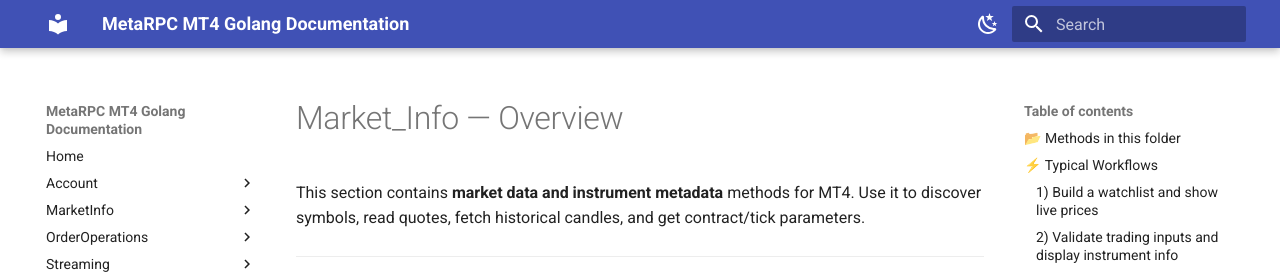
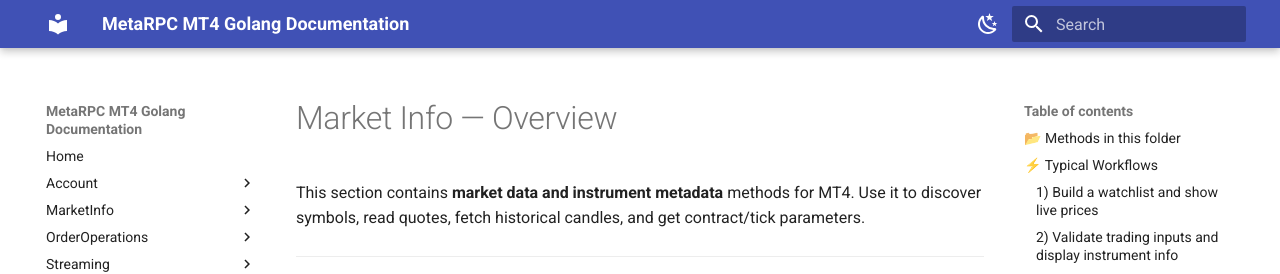
Before and after one commit to MetaRPC/GoMT4, an MkDocs documentation site: the page built from docs/Market_Info/MarketInfo_Overview.md, in a window 1280 px wide and 900 px high. Shown: the top 274 px of the window. Built offline with MkDocs 1.6.1 and Material for MkDocs 9.7.7, drawn with Linux system fonts in a browser that asks for light colours.

```diff
--- a/docs/Market_Info/Market_Info — Overview.md
+++ b/docs/Market_Info/MarketInfo_Overview.md
@@ -1,4 +1,4 @@
-# Market\_Info — Overview
+# Market Info — Overview
 
 This section contains **market data and instrument metadata** methods for MT4. Use it to discover symbols, read quotes, fetch historical candles, and get contract/tick parameters.
 
```
